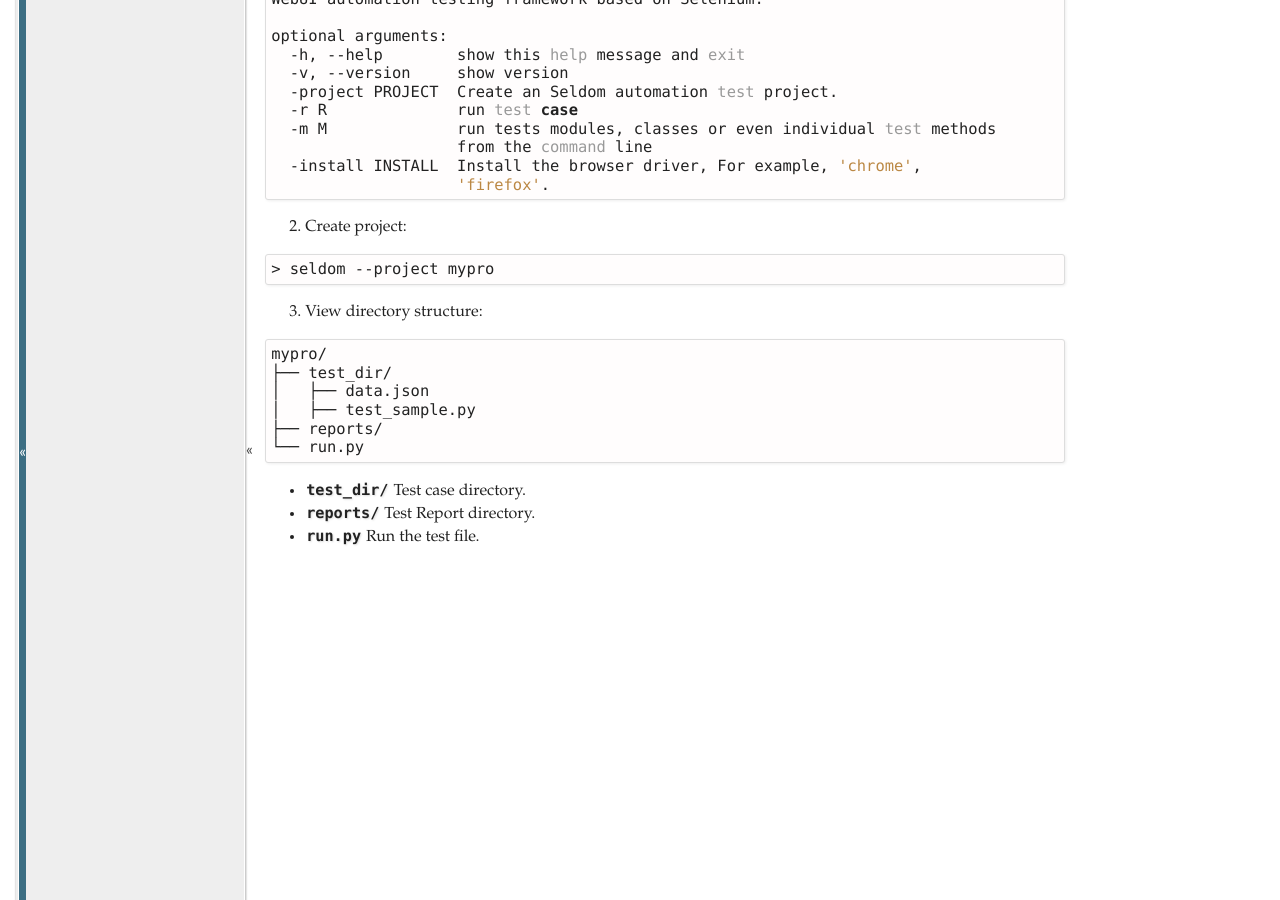
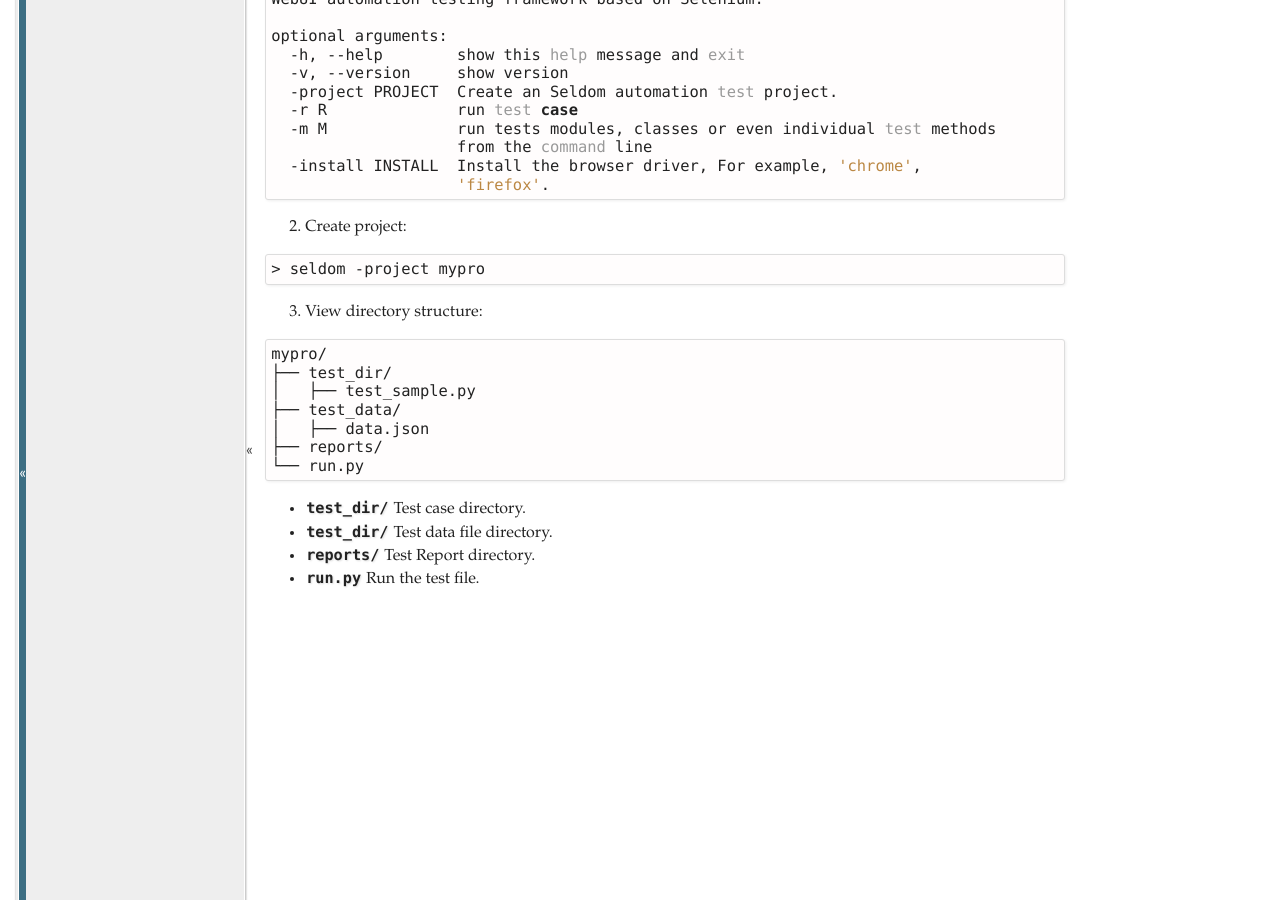
Before and after one commit to SeldomQA/seldom, a Sphinx documentation site: the page built from docs/rst_docs/create_project.rst, in a window 1280 px wide and 900 px high, scrolled down 788 px. Built offline with Sphinx 7.4.7, drawn with Linux system fonts in a browser that asks for light colours.

Commit message:
docs: update

````diff
--- a/docs/advanced.md
+++ b/docs/advanced.md
@@ -183,7 +183,7 @@
 
 class YouTest(seldom.TestCase):
 
-    @file_data("./data.json", key="login")
+    @file_data("data.json", key="login")
     def test_login(self, username, password):
         """a simple test case """
         print(username)
@@ -216,7 +216,7 @@
 
 class YouTest(seldom.TestCase):
 
-    @file_data("./data.yaml", key="login")
+    @file_data("data.yaml", key="login")
     def test_login(self, username, password):
         """a simple test case """
         print(username)
--- a/docs/create_project.md
+++ b/docs/create_project.md
@@ -52,7 +52,7 @@
 2、创建项目：
 
 ```shell
-> seldom --project mypro
+> seldom -project mypro
 ```
 
 目录结构如下：
@@ -60,12 +60,14 @@
 ```shell
 mypro/
 ├── test_dir/
+│   ├── test_sample.py
+├── test_data/
 │   ├── data.json
-│   ├── test_sample.py
 ├── reports/
 └── run.py
 ```
 
-* `test_dir/` 目录实现用例编写。
-* `reports/` 目录存放生成的测试报告。
-* `run.py` 文件运行测试用例。
+* `test_dir/` 测试用例目录。
+* `test_data/` 测试数据文件目录。
+* `reports/` 测试报告目录。
+* `run.py` 运行测试用例主文件。
--- a/docs/quick_start.md
+++ b/docs/quick_start.md
@@ -85,8 +85,6 @@
 ```py
 import seldom
 
-# ...
-
 seldom.main()    # 默认运行当前文件中的用例。
 ```
 
--- a/docs/rst_docs/create_project.rst
+++ b/docs/rst_docs/create_project.rst
@@ -65,7 +65,7 @@
 
 .. code:: shell
 
-    > seldom --project mypro
+    > seldom -project mypro
 
 
 
@@ -77,11 +77,13 @@
 
     mypro/
     ├── test_dir/
+    │   ├── test_sample.py
+    ├── test_data/
     │   ├── data.json
-    │   ├── test_sample.py
     ├── reports/
     └── run.py
 
 -  ``test_dir/`` Test case directory.
+-  ``test_dir/`` Test data file directory.
 -  ``reports/``  Test Report directory.
 -  ``run.py`` Run the test file.
--- a/docs/rst_docs/quick_start.rst
+++ b/docs/rst_docs/quick_start.rst
@@ -106,9 +106,7 @@
 
     import seldom
 
-    # ...
-
-    seldom.main()    #
+    seldom.main()
 
 
 `main()` Method Run the use case in the current file by default.
````
Also changed, not shown: other parts of docs/quick_start.md (+10 -8 lines), other parts of docs/rst_docs/quick_start.rst (+9 -8 lines), README.md (+45 -38 lines), test_report.png.
